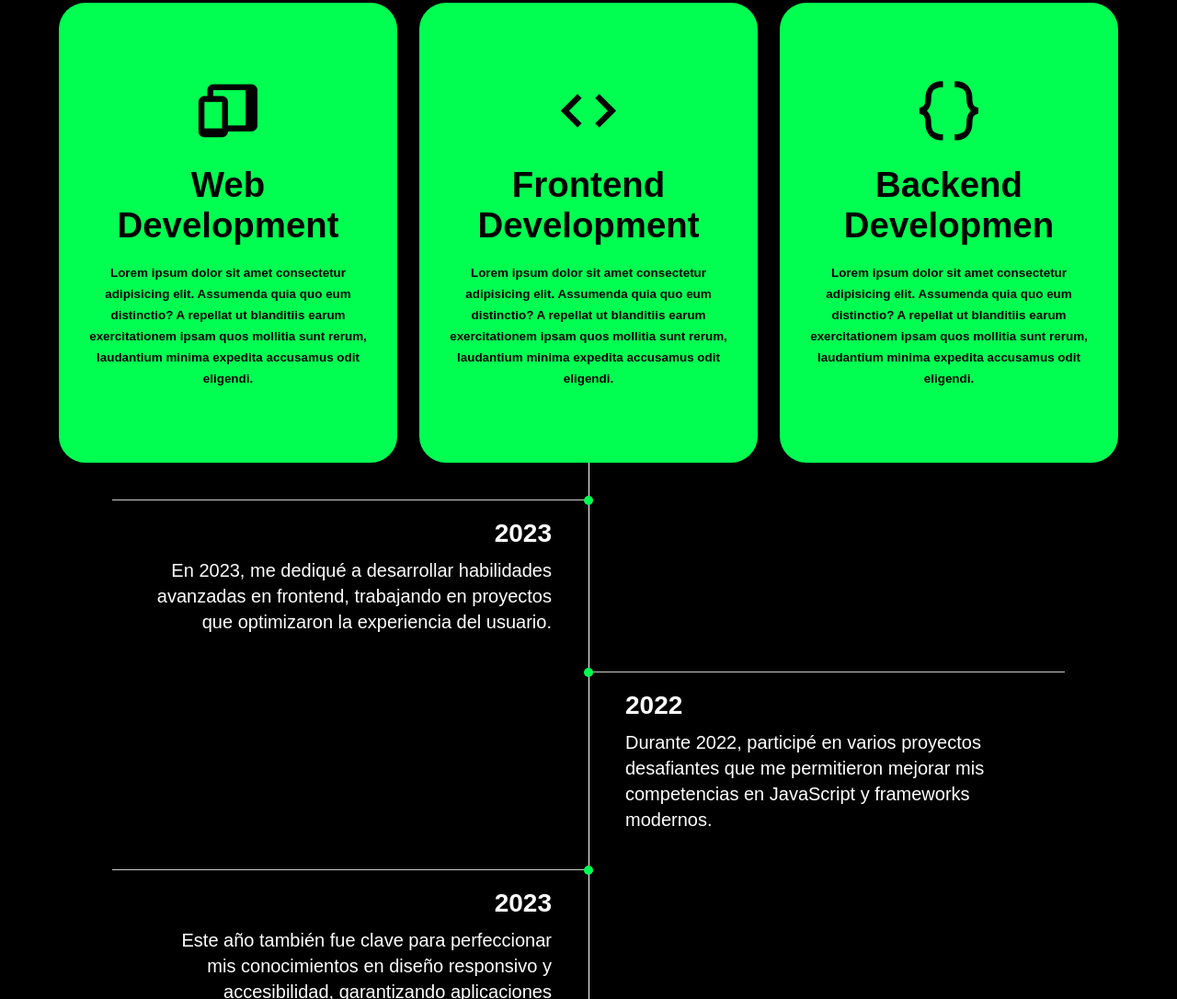
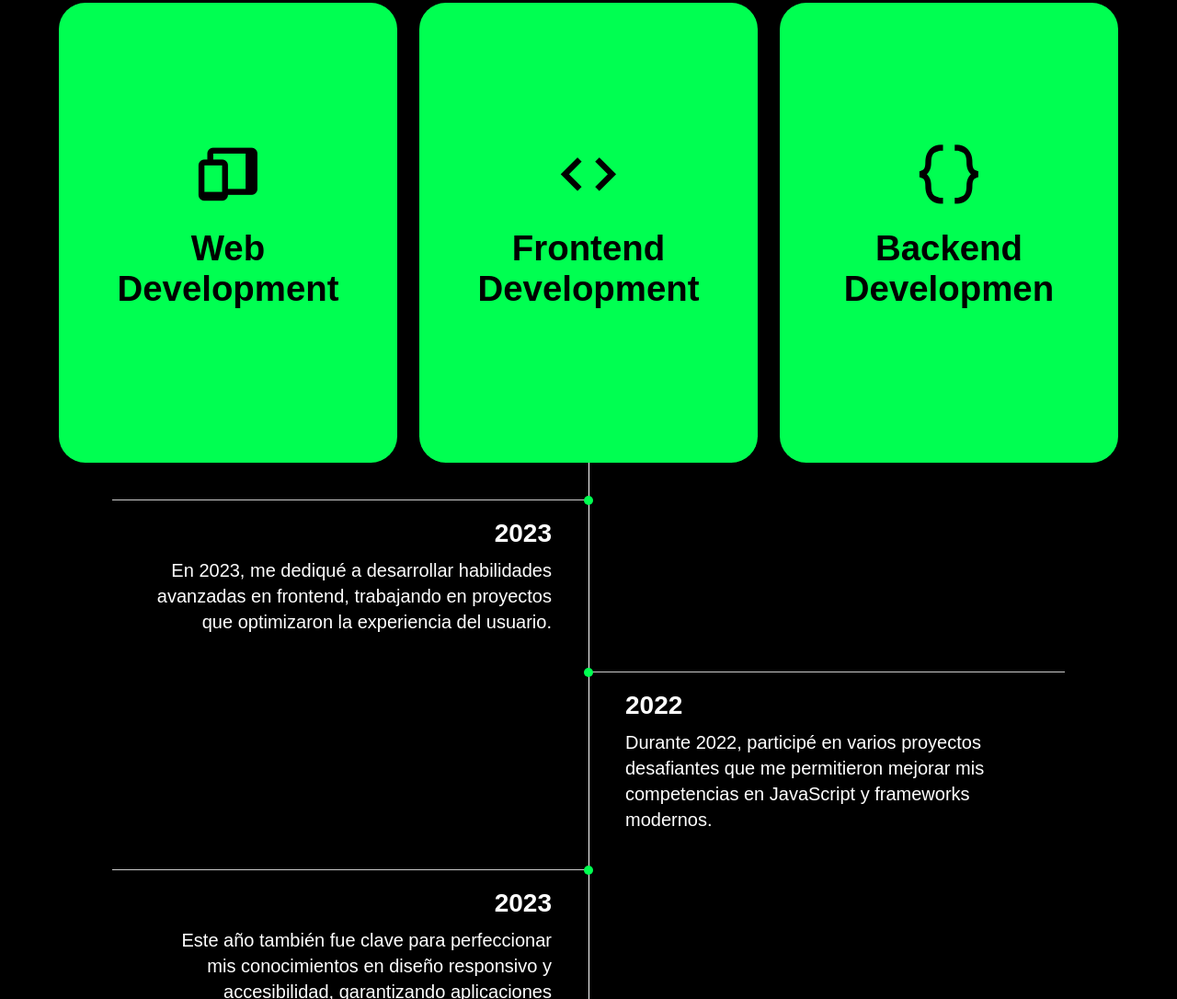
Before and after one commit to SergioDAW9/myPortfolio, a plain HTML site: page index.html in a window 1280 px wide. Shown: the part 1491-2577 px from the top of the page at 92% size. Drawn offline with nearby package versions, Linux system fonts and the light colour scheme.

Commit message:
Update index.html

```diff
--- a/index.html
+++ b/index.html
@@ -164,10 +164,6 @@
                     <div class="service-info">
                         <i class='bx bxs-devices'></i>
                         <h3>Web Development</h3>
-                        <p>Lorem ipsum dolor sit amet consectetur adipisicing elit.
-                            Assumenda quia quo eum distinctio? A repellat ut blanditiis earum
-                            exercitationem ipsam quos mollitia sunt rerum,
-                            laudantium minima expedita accusamus odit eligendi.</p>
                     </div>
                 </div>
 
@@ -175,10 +171,6 @@
                     <div class="service-info">
                         <i class='bx bx-code'></i>
                         <h3>Frontend Development</h3>
-                        <p>Lorem ipsum dolor sit amet consectetur adipisicing elit.
-                            Assumenda quia quo eum distinctio? A repellat ut blanditiis earum
-                            exercitationem ipsam quos mollitia sunt rerum,
-                            laudantium minima expedita accusamus odit eligendi.</p>
                     </div>
                 </div>
 
@@ -186,10 +178,6 @@
                     <div class="service-info">
                         <i class='bx bx-code-curly'></i>
                         <h3>Backend Developmen</h3>
-                        <p>Lorem ipsum dolor sit amet consectetur adipisicing elit.
-                            Assumenda quia quo eum distinctio? A repellat ut blanditiis earum
-                            exercitationem ipsam quos mollitia sunt rerum,
-                            laudantium minima expedita accusamus odit eligendi.</p>
                     </div>
 
                 </div>
```
